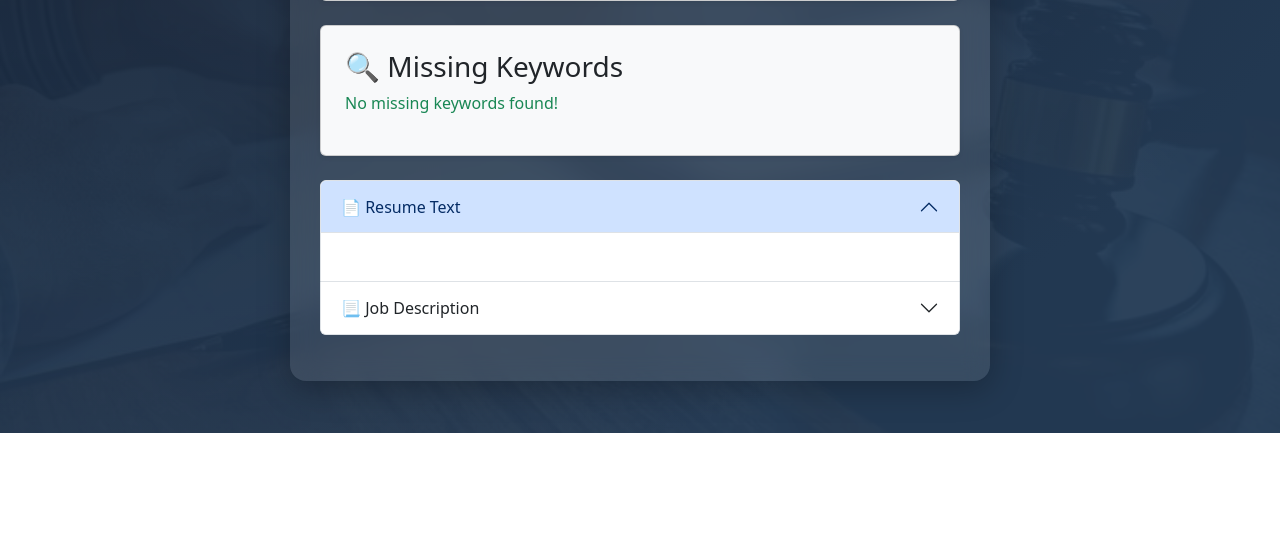
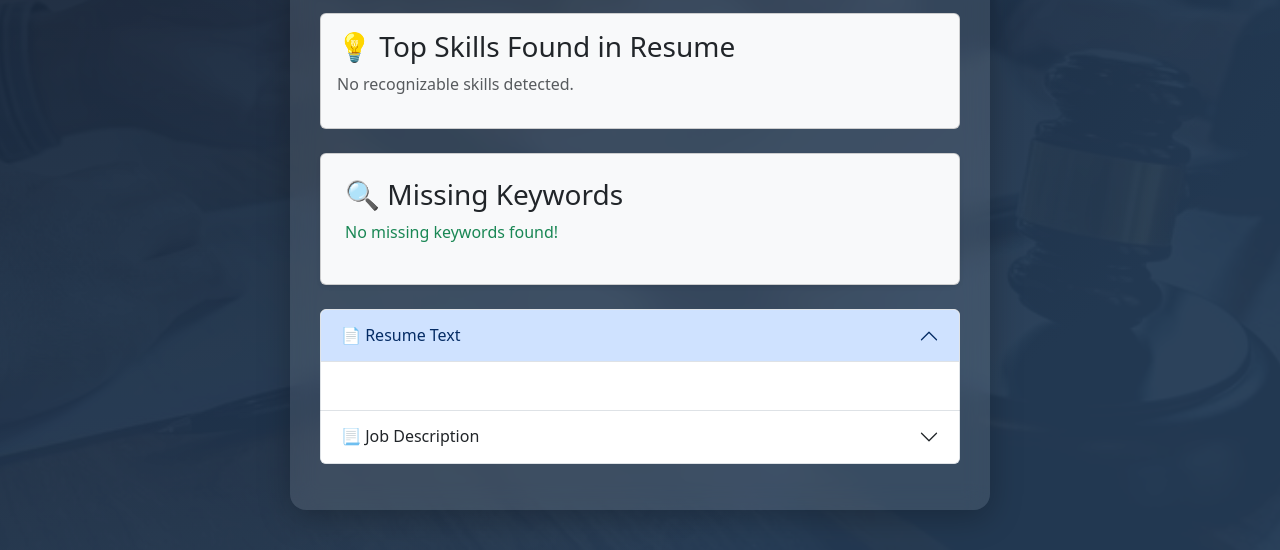
Before and after one commit to Marmitt/resume-analyser, a Flask app: template templates/result.html in a window 1280 px wide. Shown: the part 367-917 px from the top of the page. Before the commit the page ends 800 px from the top, so only its background shows below. Run offline with Flask 3, Linux system fonts and the light colour scheme; the template is opened without the code that fills it, so the values that code supplies are empty.

Commit message:
Add Top Skills Summary section with badge display

```diff
--- a/app.py
+++ b/app.py
@@ -1,6 +1,6 @@
 import os
 import re
-import fitz  # PyMuPDF
+import fitz
 import docx
 from flask import Flask, render_template, request, send_file
 from markupsafe import Markup
@@ -16,6 +16,16 @@ ALLOWED_EXTENSIONS = {'pdf', 'docx'}
 
 # Store last analysis in memory (for now)
 last_analysis = {}
+
+# Define known skills for extraction
+KNOWN_SKILLS = [
+    'python', 'flask', 'django', 'html', 'css', 'javascript', 'sql',
+    'mysql', 'postgresql', 'mongodb', 'git', 'github',
+    'docker', 'linux', 'aws', 'azure', 'gcp',
+    'react', 'vue', 'node', 'java', 'c#', 'c++',
+    'communication', 'teamwork', 'leadership', 'problem-solving', 'adaptability',
+    'critical thinking', 'time management', 'creativity'
+]
 
 def allowed_file(filename):
     return '.' in filename and filename.rsplit('.', 1)[1].lower() in ALLOWED_EXTENSIONS
@@ -48,18 +58,23 @@ def upload():
             job_description=job_description
         )
 
+        # Extract top skills
+        top_skills = extract_skills(text)
+
         # Save to memory for PDF generation
         last_analysis['resume_text'] = highlighted_resume
         last_analysis['job_description'] = highlighted_jd
         last_analysis['match_percentage'] = match_percentage
         last_analysis['missing_keywords'] = missing_keywords
+        last_analysis['top_skills'] = top_skills
 
         return render_template(
             'result.html',
             resume_text=highlighted_resume,
             job_description=highlighted_jd,
             match_percentage=match_percentage,
-            missing_keywords=missing_keywords
+            missing_keywords=missing_keywords,
+            top_skills=top_skills
         )
 
     return "File type not allowed. Please upload a PDF or DOCX.", 400
@@ -119,5 +134,13 @@ def highlight_keywords(text, keywords, css_class):
         text = regex.sub(rf'<span class="{css_class}">\1</span>', text)
     return text
 
+def extract_skills(resume_text):
+    found_skills = []
+    words = set(re.findall(r'\b\w+\b', resume_text.lower()))
+    for skill in KNOWN_SKILLS:
+        if skill.lower() in words:
+            found_skills.append(skill)
+    return sorted(found_skills)
+
 if __name__ == '__main__':
     app.run(debug=True)
--- a/static/css/style.css
+++ b/static/css/style.css
@@ -65,3 +65,9 @@ textarea::placeholder {
   color: #ff4f4f;
   font-weight: bold;
 }
+
+.badge {
+  font-size: 13px;
+  padding: 8px 12px;
+  border-radius: 30px;
+}
--- a/templates/result.html
+++ b/templates/result.html
@@ -15,6 +15,19 @@
       <p class="text-muted">The higher the match, the more aligned your resume is with the job description.</p>
       <a href="/download" class="btn btn-outline-primary mt-3">📄 Download PDF Report</a>
     </div>
+
+    <div class="card p-3 mb-4 bg-light text-start">
+        <h3>💡 Top Skills Found in Resume</h3>
+        {% if top_skills %}
+          <div>
+            {% for skill in top_skills %}
+              <span class="badge bg-primary me-1 mb-1">{{ skill }}</span>
+            {% endfor %}
+          </div>
+        {% else %}
+          <p class="text-muted">No recognizable skills detected.</p>
+        {% endif %}
+      </div>
 
     <div class="card p-4 mb-4 shadow-sm bg-light text-start">
       <h3>🔍 Missing Keywords</h3>
```
